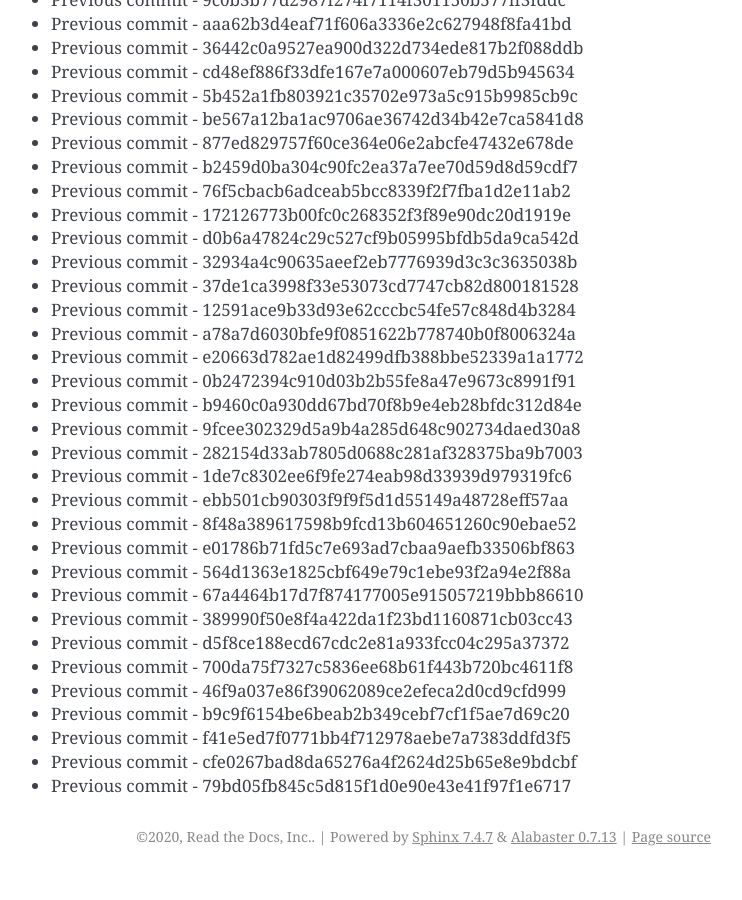
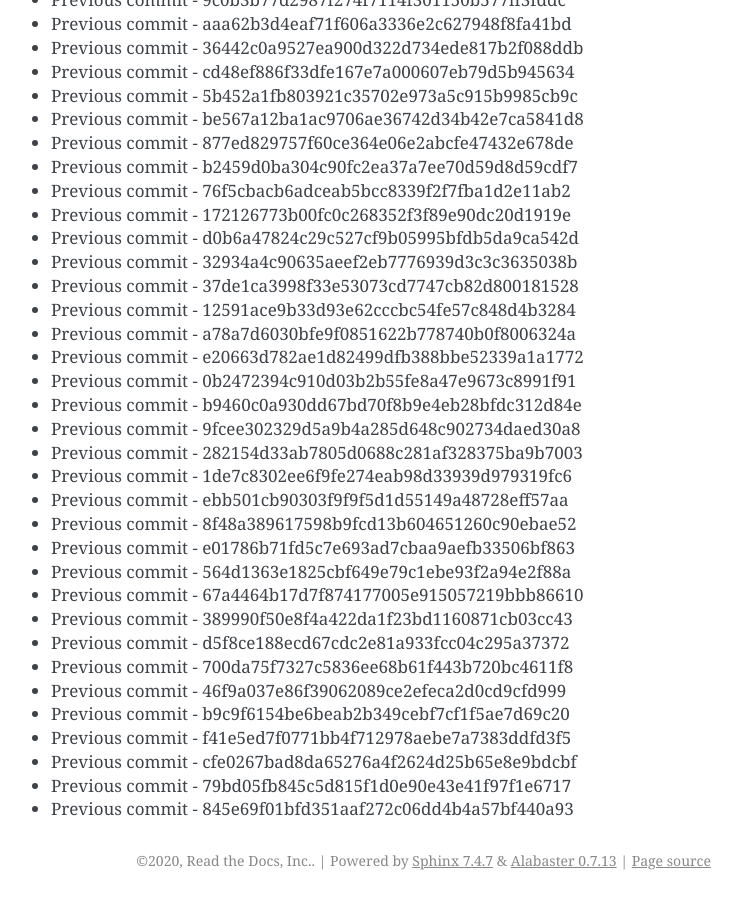
Before and after one commit to readthedocs/rtd-git-stresstest, a Sphinx documentation site: the page built from docs/updates.rst, in a window 1280 px wide and 900 px high, scrolled down 33709 px. Shown: the whole window, without its empty margins (399-1141 px from the left). Built offline with Sphinx 7.4.7, drawn with Linux system fonts in a browser that asks for light colours; before the commit the page ends 34585 px from its top, so only the background shows below that.

Commit message:
Generating commit from previous: 845e69f01bfd351aaf272c06dd4b4a57bf440a93

```diff
--- a/docs/updates.rst
+++ b/docs/updates.rst
@@ -1448,3 +1448,4 @@ It can be tested for any performance characteristics.
 * Previous commit - f41e5ed7f0771bb4f712978aebe7a7383ddfd3f5
 * Previous commit - cfe0267bad8da65276a4f2624d25b65e8e9bdcbf
 * Previous commit - 79bd05fb845c5d815f1d0e90e43e41f97f1e6717
+* Previous commit - 845e69f01bfd351aaf272c06dd4b4a57bf440a93
```
